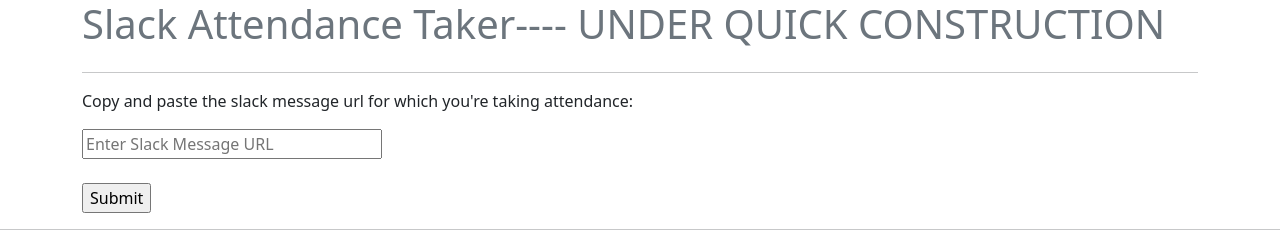
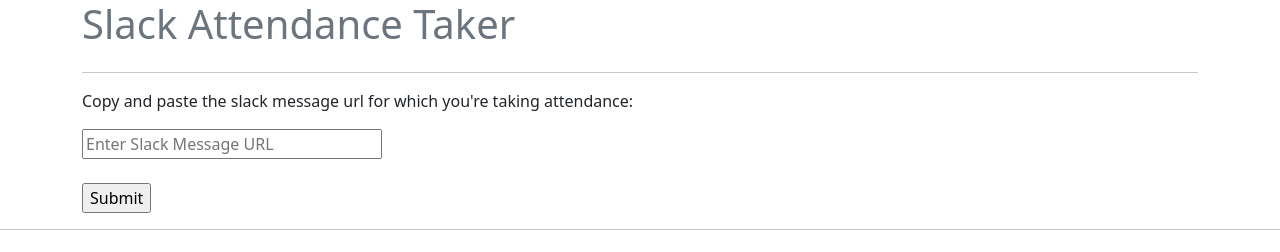
Before and after one commit to turingschool/slack_attendance_taker, a plain HTML site: page index.html in a window 1280 px wide. Drawn offline with nearby package versions, Linux system fonts and the light colour scheme.

Commit message:
Update index.html

```diff
--- a/index.html
+++ b/index.html
@@ -9,7 +9,7 @@
 <body>
     <div class="container">
         <div class="row">
-            <h1><span class="text-muted">Slack Attendance Taker---- UNDER QUICK CONSTRUCTION</span></h1>
+            <h1><span class="text-muted">Slack Attendance Taker</span></h1>
         </div>
         <hr/>
         <p>Copy and paste the slack message url for which you're taking attendance:</p>
```
